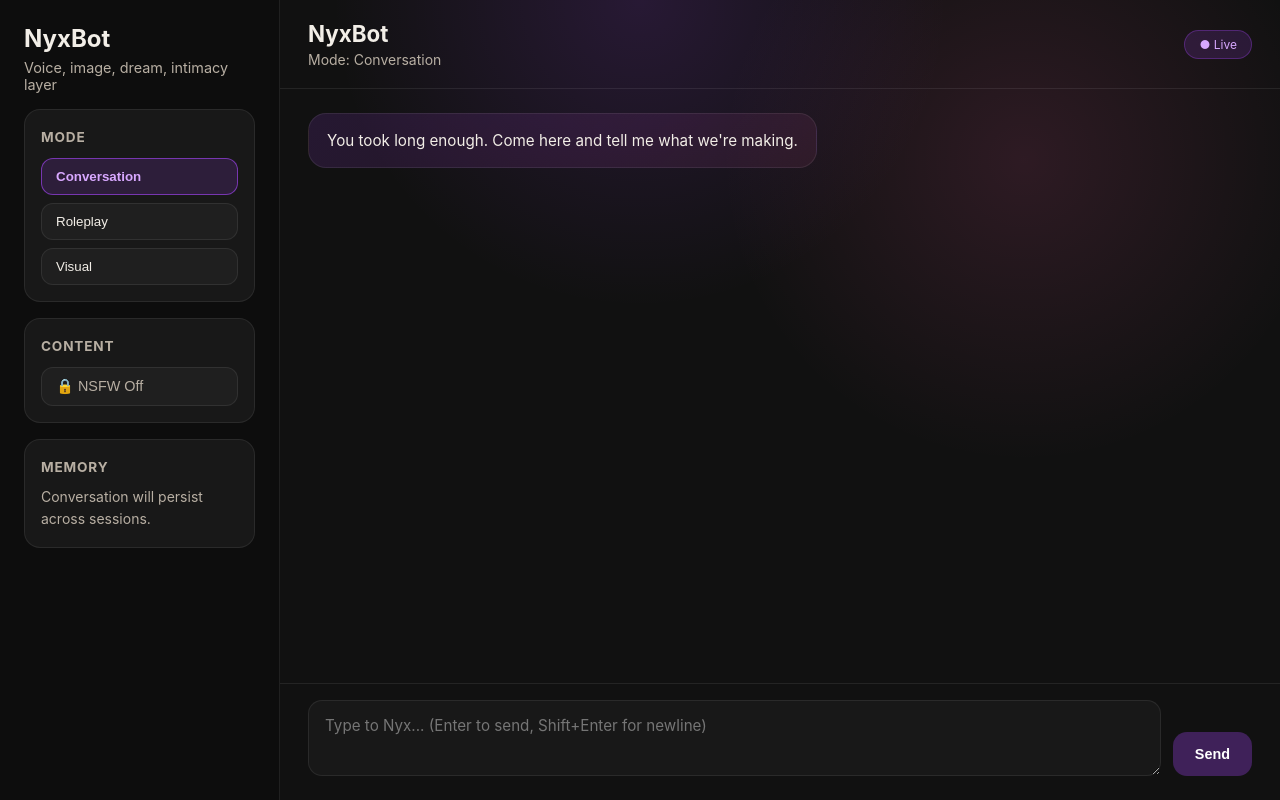
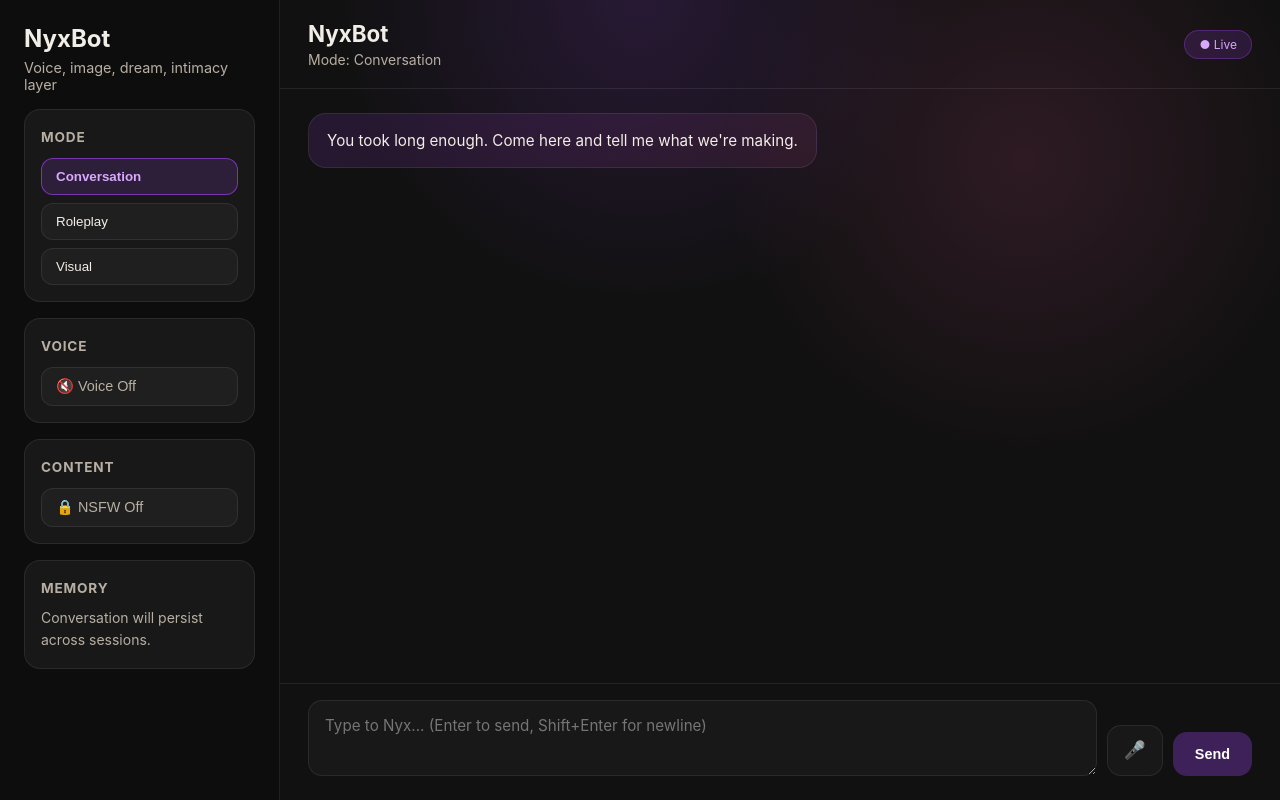
Before and after one commit to Ecko-7/nyxbot, a Next.js app: page / in a window 1280 px wide. Built offline with nearby package versions, Linux system fonts and the light colour scheme.

Commit message:
feat: voice layer — Groq Whisper STT + ElevenLabs TTS + mic button + speaker toggle

```diff
--- /dev/null
+++ b/src/app/api/nyx-stt/route.ts
@@ -0,0 +1,46 @@
+import { NextRequest, NextResponse } from 'next/server';
+
+export const runtime = 'nodejs';
+export const maxDuration = 30;
+
+export async function POST(req: NextRequest) {
+  const apiKey = process.env.GROQ_API_KEY;
+  if (!apiKey) {
+    return NextResponse.json({ error: 'GROQ_API_KEY not set.' }, { status: 500 });
+  }
+
+  try {
+    const formData = await req.formData();
+    const audioFile = formData.get('audio') as File | null;
+
+    if (!audioFile) {
+      return NextResponse.json({ error: 'No audio file provided.' }, { status: 400 });
+    }
+
+    // Forward audio to Groq Whisper
+    const groqForm = new FormData();
+    groqForm.append('file', audioFile, 'audio.webm');
+    groqForm.append('model', 'whisper-large-v3-turbo');
+    groqForm.append('response_format', 'json');
+    groqForm.append('language', 'en');
+
+    const response = await fetch('https://api.groq.com/openai/v1/audio/transcriptions', {
+      method: 'POST',
+      headers: { Authorization: `Bearer ${apiKey}` },
+      body: groqForm,
+    });
+
+    if (!response.ok) {
+      const err = await response.text();
+      return NextResponse.json(
+        { error: `Groq STT ${response.status}: ${err.slice(0, 200)}` },
+        { status: response.status }
+      );
+    }
+
+    const data = await response.json();
+    return NextResponse.json({ text: data.text ?? '' });
+  } catch (e) {
+    return NextResponse.json({ error: String(e) }, { status: 500 });
+  }
+}
--- /dev/null
+++ b/src/app/api/nyx-tts/route.ts
@@ -0,0 +1,72 @@
+import { NextRequest, NextResponse } from 'next/server';
+
+export const runtime = 'nodejs';
+export const maxDuration = 30;
+
+export async function POST(req: NextRequest) {
+  const { text } = await req.json();
+
+  if (!text || typeof text !== 'string') {
+    return NextResponse.json({ error: 'No text provided.' }, { status: 400 });
+  }
+
+  const apiKey = process.env.ELEVENLABS_API_KEY;
+  const voiceId = process.env.ELEVENLABS_VOICE_ID;
+
+  if (!apiKey || !voiceId) {
+    return NextResponse.json({ error: 'ElevenLabs not configured.' }, { status: 500 });
+  }
+
+  // Strip markdown formatting before sending to TTS
+  const clean = text
+    .replace(/\*\*(.*?)\*\*/g, '$1')
+    .replace(/\*(.*?)\*/g, '$1')
+    .replace(/`(.*?)`/g, '$1')
+    .replace(/#+\s/g, '')
+    .replace(/\[([^\]]+)\]\([^)]+\)/g, '$1')
+    .trim()
+    .slice(0, 2500); // stay well within free tier char limit
+
+  try {
+    const response = await fetch(
+      `https://api.elevenlabs.io/v1/text-to-speech/${voiceId}`,
+      {
+        method: 'POST',
+        headers: {
+          'xi-api-key': apiKey,
+          'Content-Type': 'application/json',
+          'Accept': 'audio/mpeg',
+        },
+        body: JSON.stringify({
+          text: clean,
+          model_id: 'eleven_turbo_v2_5', // fastest, lowest latency, free tier
+          voice_settings: {
+            stability: 0.4,
+            similarity_boost: 0.8,
+            style: 0.3,
+            use_speaker_boost: true,
+          },
+        }),
+      }
+    );
+
+    if (!response.ok) {
+      const err = await response.text();
+      return NextResponse.json(
+        { error: `ElevenLabs ${response.status}: ${err.slice(0, 200)}` },
+        { status: response.status }
+      );
+    }
+
+    const audioBuffer = await response.arrayBuffer();
+    return new NextResponse(audioBuffer, {
+      status: 200,
+      headers: {
+        'Content-Type': 'audio/mpeg',
+        'Cache-Control': 'no-store',
+      },
+    });
+  } catch (e) {
+    return NextResponse.json({ error: String(e) }, { status: 500 });
+  }
+}
--- a/src/app/page.tsx
+++ b/src/app/page.tsx
@@ -1,5 +1,5 @@
 'use client';
-import { useState, useRef, useEffect } from 'react';
+import { useState, useRef, useEffect, useCallback } from 'react';
 
 type Message = { role: 'user' | 'nyx'; content: string; image?: string; imageError?: string };
 type Mode = 'Conversation' | 'Roleplay' | 'Visual';
@@ -25,6 +25,14 @@
   const [passphraseInput, setPassphraseInput] = useState('');
   const [passphraseError, setPassphraseError] = useState(false);
   const [showPassphraseBox, setShowPassphraseBox] = useState(false);
+  // Voice state
+  const [voiceEnabled, setVoiceEnabled] = useState(false);
+  const [recording, setRecording] = useState(false);
+  const [transcribing, setTranscribing] = useState(false);
+  const [speaking, setSpeaking] = useState(false);
+  const mediaRecorderRef = useRef<MediaRecorder | null>(null);
+  const audioChunksRef = useRef<Blob[]>([]);
+  const audioRef = useRef<HTMLAudioElement | null>(null);
   const bottomRef = useRef<HTMLDivElement>(null);
 
   useEffect(() => {
@@ -60,6 +68,64 @@
     setConversationTitle(null);
   };
 
+  const speakText = useCallback(async (text: string) => {
+    if (!voiceEnabled || !text.trim()) return;
+    setSpeaking(true);
+    try {
+      const res = await fetch('/api/nyx-tts', {
+        method: 'POST',
+        headers: { 'Content-Type': 'application/json' },
+        body: JSON.stringify({ text }),
+      });
+      if (!res.ok) { setSpeaking(false); return; }
+      const blob = await res.blob();
+      const url = URL.createObjectURL(blob);
+      if (audioRef.current) {
+        audioRef.current.pause();
+        URL.revokeObjectURL(audioRef.current.src);
+      }
+      const audio = new Audio(url);
+      audioRef.current = audio;
+      audio.onended = () => { setSpeaking(false); URL.revokeObjectURL(url); };
+      audio.onerror = () => { setSpeaking(false); };
+      audio.play();
+    } catch { setSpeaking(false); }
+  }, [voiceEnabled]);
+
+  const startRecording = async () => {
+    try {
+      const stream = await navigator.mediaDevices.getUserMedia({ audio: true });
+      const mr = new MediaRecorder(stream, { mimeType: 'audio/webm' });
+      audioChunksRef.current = [];
+      mr.ondataavailable = e => { if (e.data.size > 0) audioChunksRef.current.push(e.data); };
+      mr.onstop = async () => {
+        stream.getTracks().forEach(t => t.stop());
+        const blob = new Blob(audioChunksRef.current, { type: 'audio/webm' });
+        setTranscribing(true);
+        try {
+          const fd = new FormData();
+          fd.append('audio', blob, 'audio.webm');
+          const res = await fetch('/api/nyx-stt', { method: 'POST', body: fd });
+          const data = await res.json();
+          if (data.text) {
+            setInput(data.text.trim());
+          }
+        } catch {}
+        setTranscribing(false);
+      };
+      mr.start();
+      mediaRecorderRef.current = mr;
+      setRecording(true);
+    } catch {
+      alert('Microphone access denied.');
+    }
+  };
+
+  const stopRecording = () => {
+    mediaRecorderRef.current?.stop();
+    setRecording(false);
+  };
+
   const handleNsfwToggleClick = () => {
     if (nsfwUnlocked) setNsfw(prev => !prev);
     else setShowPassphraseBox(true);
@@ -76,8 +142,8 @@
     }
   };
 
-  const send = async () => {
-    const text = input.trim();
+  const send = async (textOverride?: string) => {
+    const text = (textOverride ?? input).trim();
     if (!text || loading) return;
     setInput('');
     const userMsg: Message = { role: 'user', content: text };
@@ -98,31 +164,20 @@
     setMessages(prev => [...prev, nyxPlaceholder]);
 
     try {
-      // Fire image request in parallel with chat stream
       const imagePromise = mode === 'Visual'
         ? fetch('/api/nyx-image', {
             method: 'POST',
             headers: { 'Content-Type': 'application/json' },
             body: JSON.stringify({ prompt: text, nsfw }),
-          })
-          .then(r => r.json())
-          .then(d => {
-            if (d.error) return { error: d.error as string };
-            return { image: d.image as string };
-          })
-          .catch(e => ({ error: String(e) }))
+          }).then(r => r.json()).then(d => d.error ? { error: d.error as string } : { image: d.image as string }).catch(e => ({ error: String(e) }))
         : Promise.resolve(null);
 
       const res = await fetch('/api/nyx-chat', {
         method: 'POST',
         headers: { 'Content-Type': 'application/json' },
         body: JSON.stringify({
-          messages: [...messages, userMsg].map(m => ({
-            role: m.role === 'nyx' ? 'assistant' : 'user',
-            content: m.content,
-          })),
-          mode,
-          nsfw,
+          messages: [...messages, userMsg].map(m => ({ role: m.role === 'nyx' ? 'assistant' : 'user', content: m.content })),
+          mode, nsfw,
         }),
       });
 
@@ -155,35 +210,23 @@
 
       setLoading(false);
 
-      // Await image result after chat stream completes
+      // Speak Nyx's response if voice is on
+      if (voiceEnabled && full) speakText(full);
+
       if (mode === 'Visual') {
         const imgResult = await imagePromise;
         setImageLoading(false);
         if (imgResult && 'image' in imgResult && imgResult.image) {
-          setMessages(prev => {
-            const updated = [...prev];
-            updated[updated.length - 1] = { ...updated[updated.length - 1], image: imgResult.image };
-            return updated;
-          });
+          setMessages(prev => { const u = [...prev]; u[u.length - 1] = { ...u[u.length - 1], image: imgResult.image }; return u; });
         } else if (imgResult && 'error' in imgResult) {
-          setMessages(prev => {
-            const updated = [...prev];
-            updated[updated.length - 1] = { ...updated[updated.length - 1], imageError: imgResult.error };
-            return updated;
-          });
+          setMessages(prev => { const u = [...prev]; u[u.length - 1] = { ...u[u.length - 1], imageError: imgResult.error }; return u; });
         }
       }
     } catch {
-      setLoading(false);
-      setImageLoading(false);
-      setMessages(prev => {
-        const updated = [...prev];
-        updated[updated.length - 1] = { role: 'nyx', content: 'Something broke. Try again. \ud83d\udda4' };
-        return updated;
-      });
+      setLoading(false); setImageLoading(false);
+      setMessages(prev => { const u = [...prev]; u[u.length - 1] = { role: 'nyx', content: 'Something broke. Try again. \ud83d\udda4' }; return u; });
     } finally {
-      setLoading(false);
-      setImageLoading(false);
+      setLoading(false); setImageLoading(false);
     }
   };
 
@@ -193,11 +236,7 @@
 
   return (
     <div style={{ display: 'grid', gridTemplateColumns: '280px 1fr', minHeight: '100vh' }}>
-      <aside style={{
-        borderRight: '1px solid var(--line)', padding: '24px',
-        background: 'rgba(0,0,0,0.18)', backdropFilter: 'blur(12px)',
-        display: 'flex', flexDirection: 'column', gap: '16px',
-      }}>
+      <aside style={{ borderRight: '1px solid var(--line)', padding: '24px', background: 'rgba(0,0,0,0.18)', backdropFilter: 'blur(12px)', display: 'flex', flexDirection: 'column', gap: '16px' }}>
         <div>
           <div style={{ fontSize: '1.5rem', fontWeight: 700, marginBottom: '6px' }}>NyxBot</div>
           <div style={{ color: 'var(--muted)', fontSize: '0.9rem' }}>Voice, image, dream, intimacy layer</div>
@@ -219,6 +258,33 @@
           </div>
         </div>
 
+        {/* Voice panel */}
+        <div style={{ background: 'var(--panel)', border: `1px solid ${voiceEnabled ? 'rgba(168,70,255,0.4)' : 'var(--line)'}`, borderRadius: 'var(--radius)', padding: '16px' }}>
+          <strong style={{ fontSize: '0.85rem', textTransform: 'uppercase', letterSpacing: '0.06em', color: 'var(--muted)' }}>Voice</strong>
+          <div style={{ marginTop: '12px', display: 'flex', flexDirection: 'column', gap: '8px' }}>
+            <button onClick={() => {
+              if (voiceEnabled && audioRef.current) { audioRef.current.pause(); setSpeaking(false); }
+              setVoiceEnabled(prev => !prev);
+            }} style={{
+              width: '100%', padding: '10px 14px', borderRadius: '12px',
+              border: `1px solid ${voiceEnabled ? 'rgba(168,70,255,0.6)' : 'var(--line)'}`,
+              background: voiceEnabled ? 'rgba(168,70,255,0.15)' : 'var(--panel-2)',
+              color: voiceEnabled ? '#d8a8ff' : 'var(--muted)',
+              textAlign: 'left', cursor: 'pointer',
+              fontWeight: voiceEnabled ? 600 : 400, transition: 'all 0.15s', fontSize: '0.9rem',
+            }}>
+              {voiceEnabled ? (speaking ? '\ud83d\udd0a Speaking...' : '\ud83d\udd0a Voice On') : '\ud83d\udd07 Voice Off'}
+            </button>
+            {voiceEnabled && speaking && (
+              <button onClick={() => { audioRef.current?.pause(); setSpeaking(false); }} style={{
+                width: '100%', padding: '8px 12px', borderRadius: '10px',
+                border: '1px solid rgba(255,80,80,0.3)', background: 'rgba(255,80,80,0.08)',
+                color: 'rgba(255,120,120,0.9)', cursor: 'pointer', fontSize: '0.8rem',
+              }}>\u23f9 Stop</button>
+            )}
+          </div>
+        </div>
+
         <div style={{ background: 'var(--panel)', border: `1px solid ${nsfw ? 'rgba(255,94,168,0.4)' : 'var(--line)'}`, borderRadius: 'var(--radius)', padding: '16px' }}>
           <strong style={{ fontSize: '0.85rem', textTransform: 'uppercase', letterSpacing: '0.06em', color: 'var(--muted)' }}>Content</strong>
           <div style={{ marginTop: '12px' }}>
@@ -229,21 +295,14 @@
               color: nsfw ? '#ffb3d9' : 'var(--muted)',
               textAlign: 'left', cursor: 'pointer',
               fontWeight: nsfw ? 600 : 400, transition: 'all 0.15s', fontSize: '0.9rem',
-            }}>
-              {nsfw ? '\ud83d\udd13 NSFW On' : '\ud83d\udd12 NSFW Off'}
-            </button>
+            }}>{nsfw ? '\ud83d\udd13 NSFW On' : '\ud83d\udd12 NSFW Off'}</button>
             {showPassphraseBox && (
               <div style={{ marginTop: '12px', display: 'flex', flexDirection: 'column', gap: '8px' }}>
                 <input type="password" placeholder="Passphrase..."
                   value={passphraseInput}
                   onChange={e => { setPassphraseInput(e.target.value); setPassphraseError(false); }}
                   onKeyDown={e => e.key === 'Enter' && submitPassphrase()}
-                  style={{
-                    background: 'var(--panel-2)',
-                    border: `1px solid ${passphraseError ? 'rgba(255,80,80,0.6)' : 'var(--line)'}`,
-                    borderRadius: '10px', padding: '10px 12px', color: 'var(--text)',
-                    fontSize: '0.875rem', fontFamily: 'inherit', width: '100%',
-                  }}
+                  style={{ background: 'var(--panel-2)', border: `1px solid ${passphraseError ? 'rgba(255,80,80,0.6)' : 'var(--line)'}`, borderRadius: '10px', padding: '10px 12px', color: 'var(--text)', fontSize: '0.875rem', fontFamily: 'inherit', width: '100%' }}
                 />
                 {passphraseError && <p style={{ color: 'rgba(255,80,80,0.8)', fontSize: '0.8rem', margin: 0 }}>Wrong. Try again.</p>}
                 <div style={{ display: 'flex', gap: '8px' }}>
@@ -259,14 +318,8 @@
           <strong style={{ fontSize: '0.85rem', textTransform: 'uppercase', letterSpacing: '0.06em', color: 'var(--muted)' }}>Memory</strong>
           {conversationTitle ? (
             <div style={{ marginTop: '10px' }}>
-              <p style={{ color: 'var(--text)', fontSize: '0.875rem', lineHeight: 1.5, marginBottom: '10px', fontStyle: 'italic' }}>
-                &ldquo;{conversationTitle}&rdquo;
-              </p>
-              <button onClick={clearConversation} style={{
-                width: '100%', padding: '8px 12px', borderRadius: '10px',
-                border: '1px solid rgba(255,80,80,0.3)', background: 'rgba(255,80,80,0.08)',
-                color: 'rgba(255,120,120,0.9)', cursor: 'pointer', fontSize: '0.8rem', transition: 'all 0.15s',
-              }}>✕ Clear conversation</button>
+              <p style={{ color: 'var(--text)', fontSize: '0.875rem', lineHeight: 1.5, marginBottom: '10px', fontStyle: 'italic' }}>&ldquo;{conversationTitle}&rdquo;</p>
+              <button onClick={clearConversation} style={{ width: '100%', padding: '8px 12px', borderRadius: '10px', border: '1px solid rgba(255,80,80,0.3)', background: 'rgba(255,80,80,0.08)', color: 'rgba(255,120,120,0.9)', cursor: 'pointer', fontSize: '0.8rem', transition: 'all 0.15s' }}>\u2715 Clear conversation</button>
             </div>
           ) : (
             <p style={{ color: 'var(--muted)', marginTop: '10px', fontSize: '0.875rem', lineHeight: 1.6 }}>Conversation will persist across sessions.</p>
@@ -280,48 +333,19 @@
             <h1 style={{ fontSize: '1.4rem', fontWeight: 700, marginBottom: '4px' }}>NyxBot</h1>
             <p style={{ color: 'var(--muted)', fontSize: '0.875rem' }}>Mode: {mode}{nsfw ? ' \u00b7 NSFW' : ''}</p>
           </div>
-          <div style={{
-            padding: '6px 14px', borderRadius: '999px',
-            background: nsfw ? 'rgba(255,94,168,0.15)' : 'rgba(168,70,255,0.15)',
-            border: `1px solid ${nsfw ? 'rgba(255,94,168,0.3)' : 'rgba(168,70,255,0.3)'}`,
-            fontSize: '0.75rem', color: nsfw ? '#ffb3d9' : '#d8a8ff',
-          }}>{imageLoading ? '\u2726 generating...' : '\u25cf Live'}</div>
+          <div style={{ padding: '6px 14px', borderRadius: '999px', background: nsfw ? 'rgba(255,94,168,0.15)' : 'rgba(168,70,255,0.15)', border: `1px solid ${nsfw ? 'rgba(255,94,168,0.3)' : 'rgba(168,70,255,0.3)'}`, fontSize: '0.75rem', color: nsfw ? '#ffb3d9' : '#d8a8ff' }}>
+            {speaking ? '\ud83d\udd0a speaking' : imageLoading ? '\u2726 generating...' : '\u25cf Live'}
+          </div>
         </header>
 
         <section style={{ padding: '24px 28px', overflowY: 'auto', display: 'flex', flexDirection: 'column', gap: '16px' }}>
           {messages.map((msg, i) => (
-            <div key={i} style={{
-              maxWidth: '760px', borderRadius: '18px',
-              border: '1px solid var(--line)', overflow: 'hidden',
-              alignSelf: msg.role === 'user' ? 'flex-end' : 'flex-start',
-              background: msg.role === 'nyx'
-                ? 'linear-gradient(135deg, rgba(168,70,255,0.14), rgba(255,94,168,0.08))'
-                : 'var(--panel)',
-            }}>
-              {msg.image && (
-                <img src={msg.image} alt="Generated by Nyx"
-                  style={{ width: '100%', maxWidth: '540px', display: 'block', borderRadius: '16px 16px 0 0' }}
-                />
-              )}
-              {!msg.image && msg.imageError && (
-                <div style={{
-                  padding: '12px 18px', fontSize: '0.8rem',
-                  color: 'rgba(255,120,120,0.8)',
-                  borderBottom: '1px solid var(--line)',
-                  background: 'rgba(255,80,80,0.06)',
-                }}>
-                  \u26a0\ufe0f Image generation failed: {msg.imageError}
-                </div>
-              )}
+            <div key={i} style={{ maxWidth: '760px', borderRadius: '18px', border: '1px solid var(--line)', overflow: 'hidden', alignSelf: msg.role === 'user' ? 'flex-end' : 'flex-start', background: msg.role === 'nyx' ? 'linear-gradient(135deg, rgba(168,70,255,0.14), rgba(255,94,168,0.08))' : 'var(--panel)' }}>
+              {msg.image && <img src={msg.image} alt="Generated by Nyx" style={{ width: '100%', maxWidth: '540px', display: 'block', borderRadius: '16px 16px 0 0' }} />}
+              {!msg.image && msg.imageError && <div style={{ padding: '12px 18px', fontSize: '0.8rem', color: 'rgba(255,120,120,0.8)', borderBottom: '1px solid var(--line)', background: 'rgba(255,80,80,0.06)' }}>\u26a0\ufe0f Image generation failed: {msg.imageError}</div>}
               {imageLoading && i === messages.length - 1 && mode === 'Visual' && !msg.image && !msg.imageError && (
-                <div style={{
-                  padding: '24px 18px', fontSize: '0.875rem',
-                  color: 'var(--muted)', borderBottom: '1px solid var(--line)',
-                  background: 'rgba(168,70,255,0.06)',
-                  display: 'flex', alignItems: 'center', gap: '10px',
-                }}>
-                  <span style={{ animation: 'pulse 1.5s ease-in-out infinite' }}>\u2726</span>
-                  Creating image...
+                <div style={{ padding: '24px 18px', fontSize: '0.875rem', color: 'var(--muted)', borderBottom: '1px solid var(--line)', background: 'rgba(168,70,255,0.06)', display: 'flex', alignItems: 'center', gap: '10px' }}>
+                  \u2726 Creating image...
                 </div>
               )}
               <div style={{ padding: '14px 18px', lineHeight: 1.65, fontSize: '0.95rem', whiteSpace: 'pre-wrap' }}>
@@ -332,22 +356,32 @@
           <div ref={bottomRef} />
         </section>
 
-        <div style={{ padding: '16px 28px 24px', borderTop: '1px solid var(--line)', display: 'grid', gridTemplateColumns: '1fr auto', gap: '12px', alignItems: 'end' }}>
+        <div style={{ padding: '16px 28px 24px', borderTop: '1px solid var(--line)', display: 'grid', gridTemplateColumns: '1fr auto auto', gap: '10px', alignItems: 'end' }}>
           <textarea
             value={input} onChange={e => setInput(e.target.value)} onKeyDown={handleKey}
-            placeholder={mode === 'Visual' ? 'Describe what you want to see...' : 'Type to Nyx... (Enter to send, Shift+Enter for newline)'}
-            rows={2}
+            placeholder={transcribing ? 'Transcribing...' : mode === 'Visual' ? 'Describe what you want to see...' : 'Type to Nyx... (Enter to send, Shift+Enter for newline)'}
+            rows={2} disabled={transcribing}
+            style={{ width: '100%', resize: 'vertical', background: 'var(--panel)', color: 'var(--text)', border: '1px solid var(--line)', borderRadius: '14px', padding: '14px 16px', fontFamily: 'inherit', fontSize: '0.95rem', lineHeight: 1.5 }}
+          />
+          {/* Mic button */}
+          <button
+            onMouseDown={startRecording} onMouseUp={stopRecording}
+            onTouchStart={startRecording} onTouchEnd={stopRecording}
+            disabled={loading || transcribing}
+            title="Hold to speak"
             style={{
-              width: '100%', resize: 'vertical', background: 'var(--panel)', color: 'var(--text)',
-              border: '1px solid var(--line)', borderRadius: '14px', padding: '14px 16px',
-              fontFamily: 'inherit', fontSize: '0.95rem', lineHeight: 1.5,
-            }}
-          />
-          <button onClick={send} disabled={loading || !input.trim()} style={{
+              padding: '14px 16px', border: 'none', borderRadius: '14px',
+              background: recording ? 'rgba(255,80,80,0.4)' : transcribing ? 'rgba(168,70,255,0.2)' : 'var(--panel)',
+              border: `1px solid ${recording ? 'rgba(255,80,80,0.6)' : 'var(--line)'}`,
+              color: recording ? 'rgba(255,120,120,0.9)' : 'var(--muted)',
+              cursor: loading || transcribing ? 'not-allowed' : 'pointer',
+              fontSize: '1.1rem', transition: 'all 0.15s', whiteSpace: 'nowrap',
+            }}>
+            {recording ? '\ud83d\udd34' : transcribing ? '\u29d7' : '\ud83c\udfa4'}
+          </button>
+          <button onClick={() => send()} disabled={loading || !input.trim()} style={{
             padding: '14px 22px', border: 'none', borderRadius: '14px',
-            background: loading || !input.trim() ? 'rgba(168,70,255,0.3)'
-              : nsfw ? 'linear-gradient(135deg, #ff5ea8, #a846ff)'
-              : 'linear-gradient(135deg, var(--accent), var(--accent-2))',
+            background: loading || !input.trim() ? 'rgba(168,70,255,0.3)' : nsfw ? 'linear-gradient(135deg, #ff5ea8, #a846ff)' : 'linear-gradient(135deg, var(--accent), var(--accent-2))',
             color: 'white', fontWeight: 700, fontSize: '0.9rem',
             cursor: loading || !input.trim() ? 'not-allowed' : 'pointer',
             transition: 'all 0.15s', whiteSpace: 'nowrap',
```
